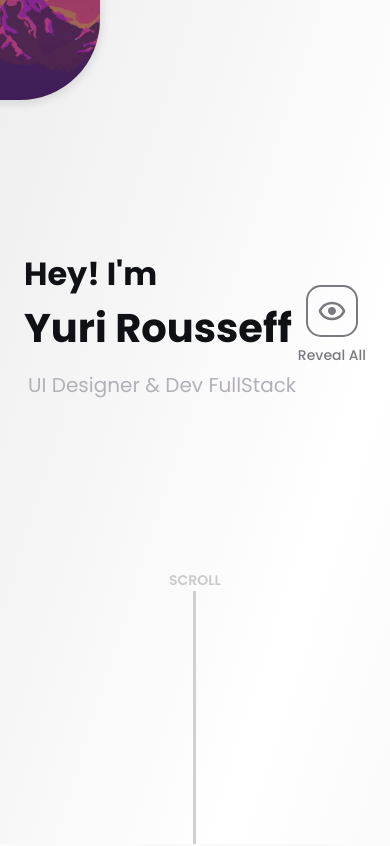
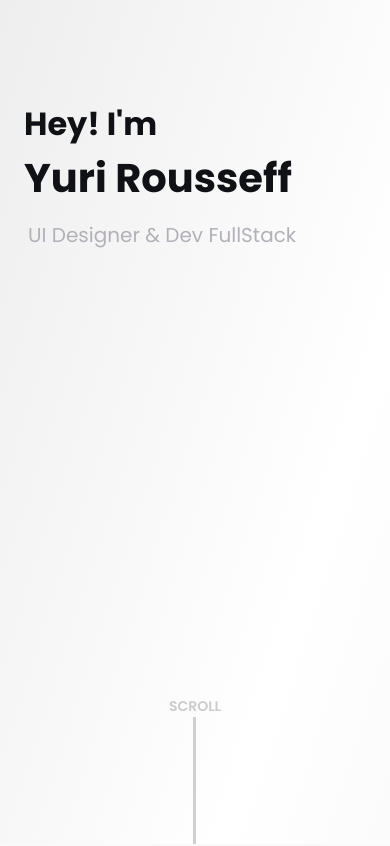
Before and after one commit to YuriRDev/yurirdev.github.io, a React (Create React App) app: page / in a window 390 px wide. Shown: the top 846 px of the page. Built offline with nearby package versions, Linux system fonts and the light colour scheme.

Commit message:
📱 Main responsive 90%

```diff
--- a/src/Pages/Main/styles.ts
+++ b/src/Pages/Main/styles.ts
@@ -19,6 +19,10 @@ export const Container = styled.div`
     padding-right: 24px;
     padding-left: 24px;
   }
+
+  @media (max-width: 600px) {
+    padding-top: 100px;
+  }
 `;
 
 export const UpperContainer = styled.div`
@@ -27,6 +31,10 @@ export const UpperContainer = styled.div`
   justify-content: space-between;
   flex-direction: row;
   width: 100%;
+  @media (max-width: 600px) {
+    flex-direction: column;
+    align-items: flex-start;
+  }
 `;
 
 export const TextInfoContainer = styled.div``;
@@ -68,6 +76,9 @@ export const LineStyle = styled.div`
   height: 30vh;
   width: 3px;
   background-color: #d0d0d0;
+  @media (max-width: 600px) {
+    height: 15vh;
+}
 `;
 
 /*
@@ -79,6 +90,10 @@ export const RevealContainer = styled.div`
   align-items: center;
   justify-content: center;
   flex-direction: column;
+
+  @media (max-width: 600px) {
+    display: none;
+  }
 
   P {
     font-size: 14px;
@@ -119,4 +134,8 @@ export const Cursor = styled.div`
     url(${background});
   transition: 0.1s;
   box-shadow: 0px 2px 8px 2px rgba(0, 0, 0, 0.1);
+
+  @media (max-width: 600px) {
+    display: none;
+  }
 `;
```
